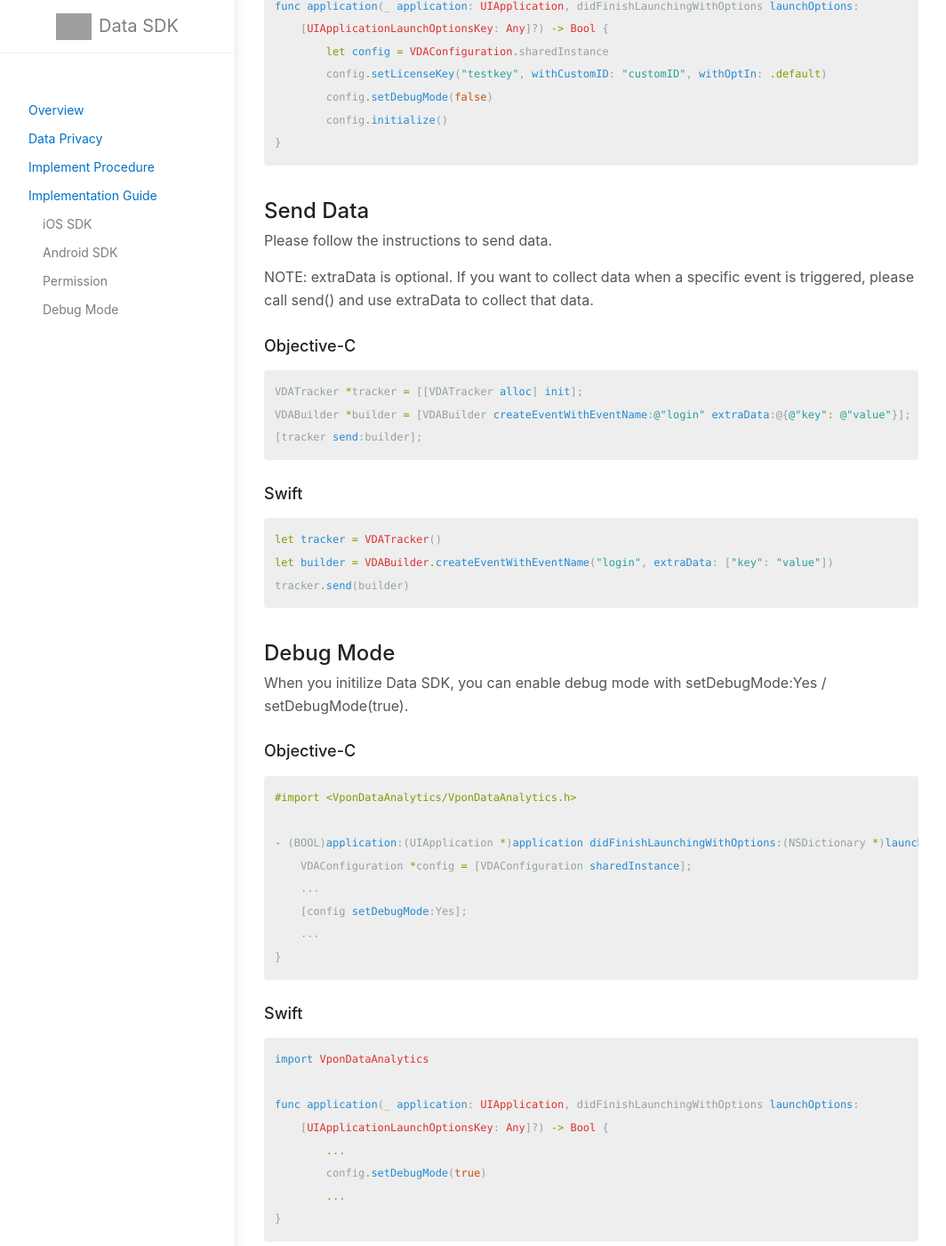
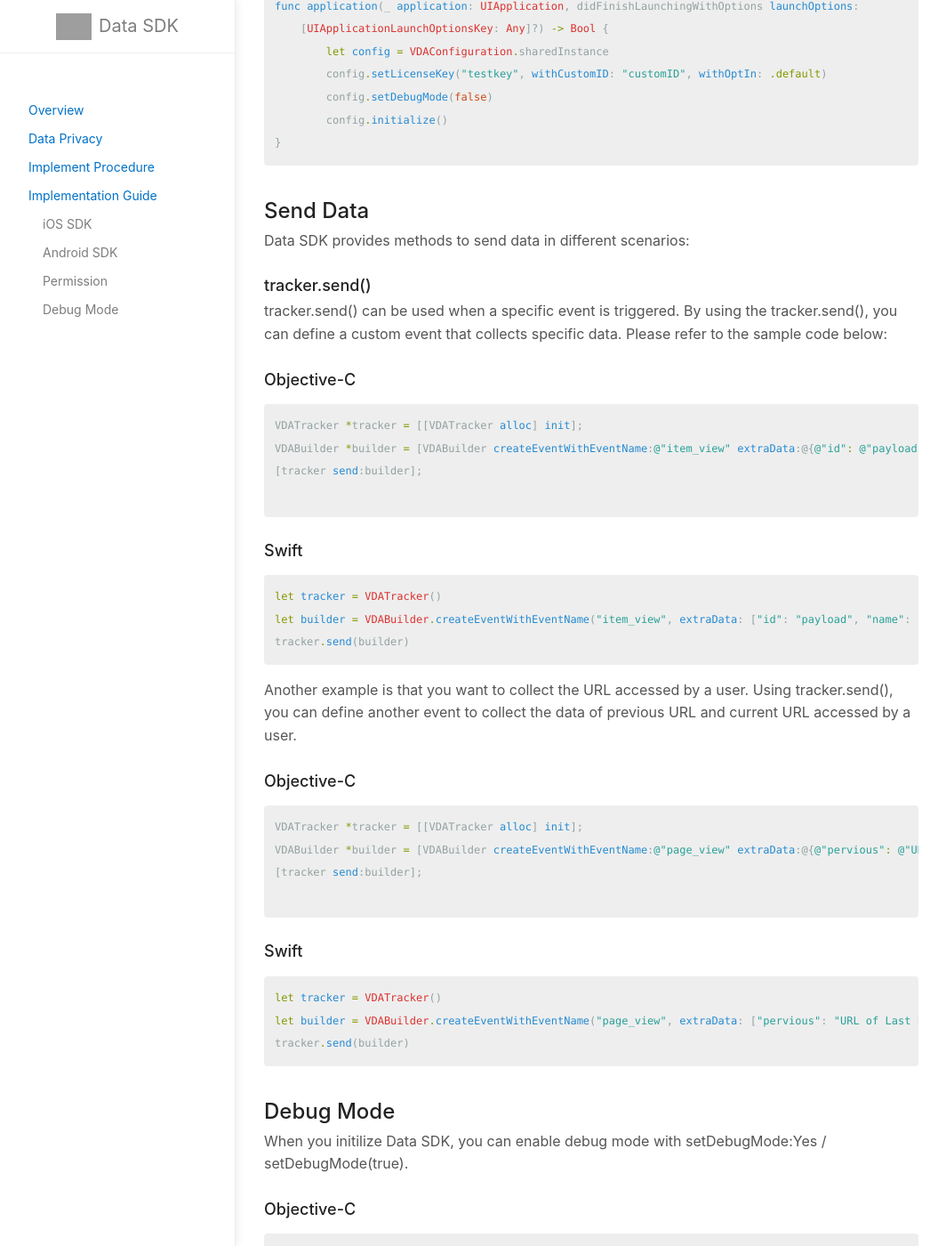
Before and after one commit to vpon-data/data-sdk, a Jekyll site: the page built from docs/ios.md, in a window 1280 px wide and 1400 px high, scrolled down 1292 px. Shown: the whole window at 89% size, without its empty margins (107-1171 px from the left). Built offline with Jekyll 4.4.1, drawn with Linux system fonts in a browser that asks for light colours; grey boxes are pictures that could not be loaded.

Commit message:
Update ios.md

````diff
--- a/docs/ios.md
+++ b/docs/ios.md
@@ -73,17 +73,19 @@ func application(_ application: UIApplication, didFinishLaunchingWithOptions lau
 
 
 ## Send Data
-Please follow the instructions to send data.
+Data SDK provides methods to send data in different scenarios:
 
-NOTE: extraData is optional. If you want to collect data when a specific event is triggered, please call send() and use extraData to collect that data.
+### tracker.send()
+tracker.send() can be used when a specific event is triggered. By using the tracker.send(), you can define a custom event that collects specific data. Please refer to the sample code below:
 
 
 ### Objective-C
 
 ```objc
 VDATracker *tracker = [[VDATracker alloc] init];
-VDABuilder *builder = [VDABuilder createEventWithEventName:@"login" extraData:@{@"key": @"value"}];
+VDABuilder *builder = [VDABuilder createEventWithEventName:@"item_view" extraData:@{@"id": @"payload", @"name": @"Coat", @"price": @(10), @"color": @"Blue", @"size": @"XL", @"tags": @"OrangeBear,fiber", @"currency": @"NTD"}];
 [tracker send:builder];
+
 ```
 
 
@@ -91,9 +93,30 @@ VDABuilder *builder = [VDABuilder createEventWithEventName:@"login" extraData:@{
 
 ```swift
 let tracker = VDATracker()
-let builder = VDABuilder.createEventWithEventName("login", extraData: ["key": "value"])
+let builder = VDABuilder.createEventWithEventName("item_view", extraData: ["id": "payload", "name": "Coat", "price": 10, "color": "Blue", "size": "XL", "tags": "OrangeBear,fiber", "currency": "NTD"])
 tracker.send(builder)
 ```
+
+Another example is that you want to collect the URL accessed by a user. Using tracker.send(), you can define another event to collect the data of previous URL and current URL accessed by a user.
+
+
+### Objective-C
+
+```objc
+VDATracker *tracker = [[VDATracker alloc] init];
+VDABuilder *builder = [VDABuilder createEventWithEventName:@"page_view" extraData:@{@"pervious": @"URL of Last Page", @"current": @"URL of Current Page"}];
+[tracker send:builder];
+
+```
+
+### Swift
+
+```swift
+let tracker = VDATracker()
+let builder = VDABuilder.createEventWithEventName("page_view", extraData: ["pervious": "URL of Last Page", "current": "URL of Current Page"])
+tracker.send(builder)
+```
+
 
 ## Debug Mode
 When you initilize Data SDK, you can enable debug mode with setDebugMode:Yes / setDebugMode(true).
````
